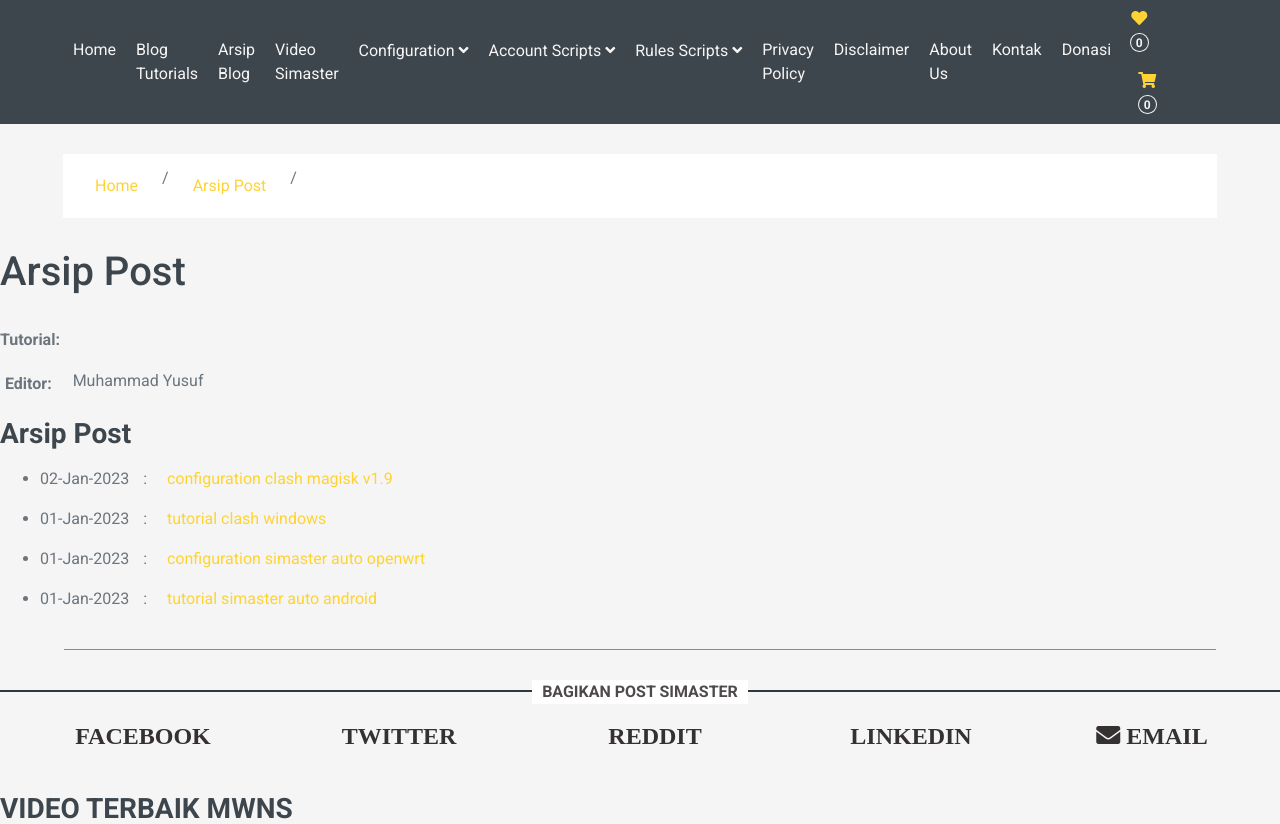
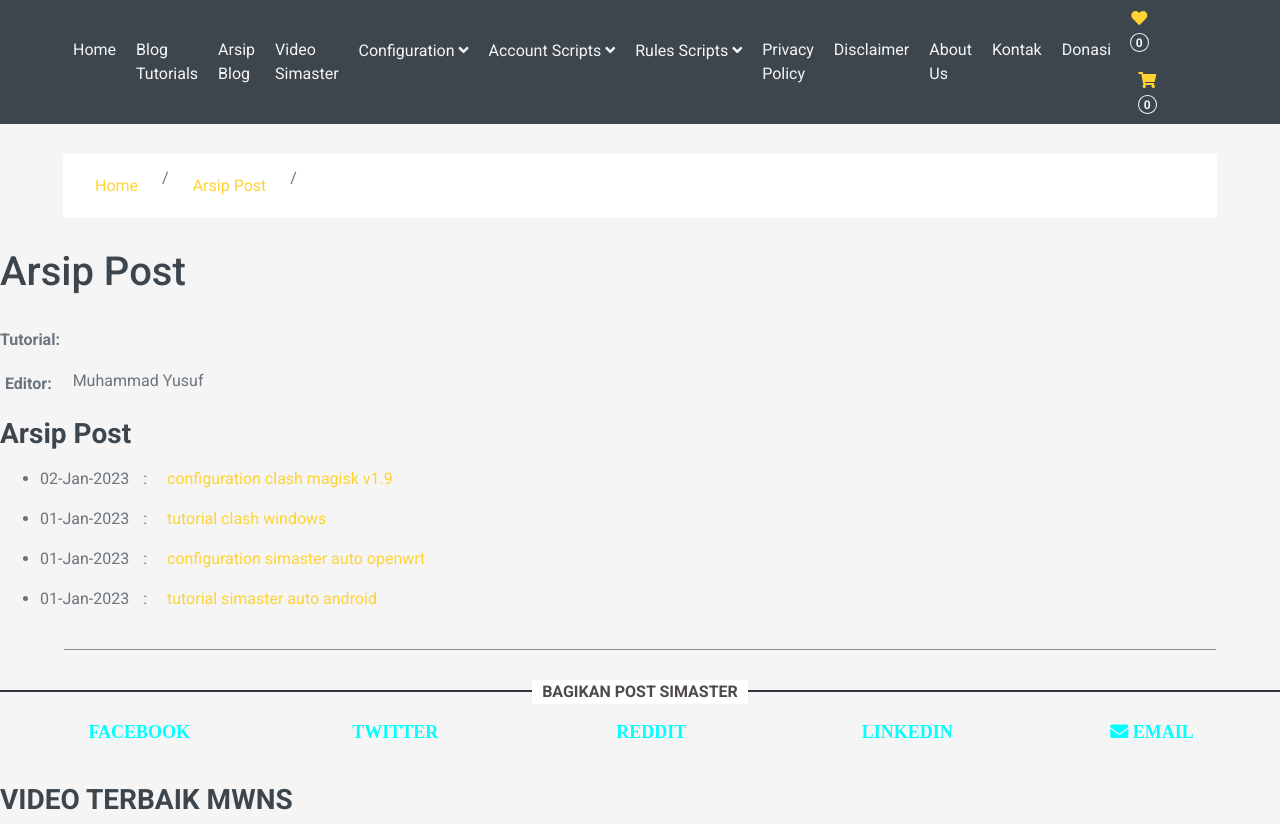
Before and after one commit to mwnsofficial/simaster, a Jekyll site: the page built from pages/blog/arsip.html, in a window 1280 px wide. Shown: the top 824 px of the page. Built offline with Jekyll 4.4.1, drawn with Linux system fonts in a browser that asks for light colours; nearby versions of some CDN libraries; comment, search, counter and statistics services are not loaded; grey boxes are pictures that could not be loaded.

Commit message:
Update customstyle.css

```diff
--- a/css/customstyle.css
+++ b/css/customstyle.css
@@ -368,8 +368,8 @@ a:hover {
 #kotak-bagikan a {
     width: 20%;
     display: block;
-    font-size: 24px;
-    color: #353131;
+    font-size: 18px;
+    color: cyan;
     transition: opacity 0.15s linear;
     float: left;
 }
@@ -379,7 +379,7 @@ a:hover {
     width: 20%;
     display: block;
     font-size: 18px;
-    color: #353131;
+    color: red;
     transition: opacity 0.15s linear;
     float: left;
   }
```
